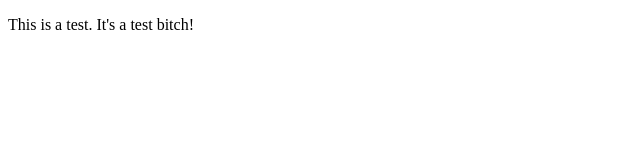
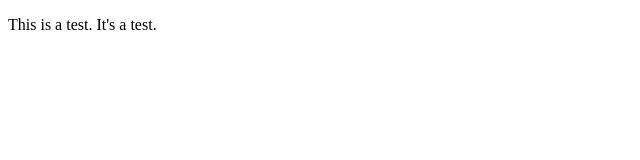
Before and after one commit to jcasey214/warmup, a plain HTML site: page index.html in a window 1280 px wide. Shown: the full height of the page, 0-640 px from the left. Drawn offline with Linux system fonts and the light colour scheme.

Commit message:
remove expletives

```diff
--- a/index.html
+++ b/index.html
@@ -5,6 +5,6 @@
     <title></title>
   </head>
   <body>
-    <p>This is a test. It's a test bitch!</p>
+    <p>This is a test. It's a test.</p><!--Sorry about my language in the previous commit -->
   </body>
 </html>
```
